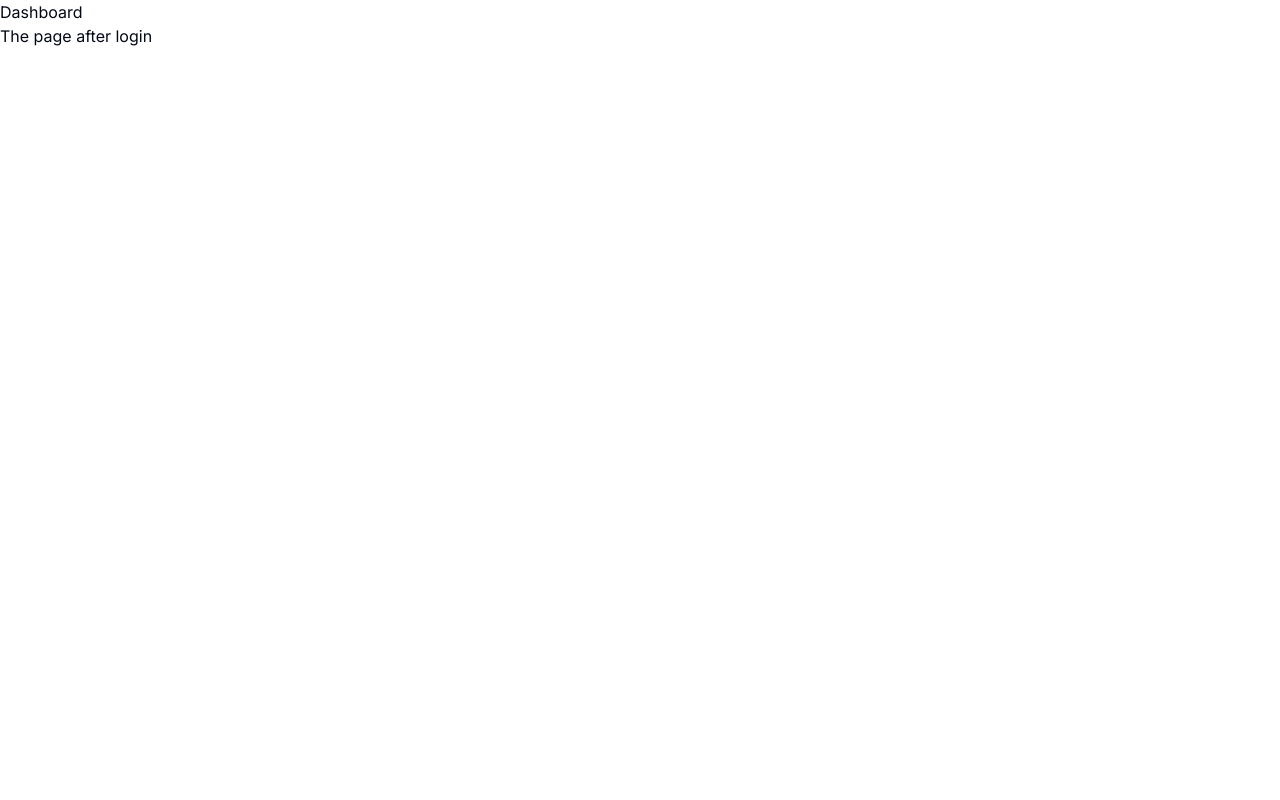
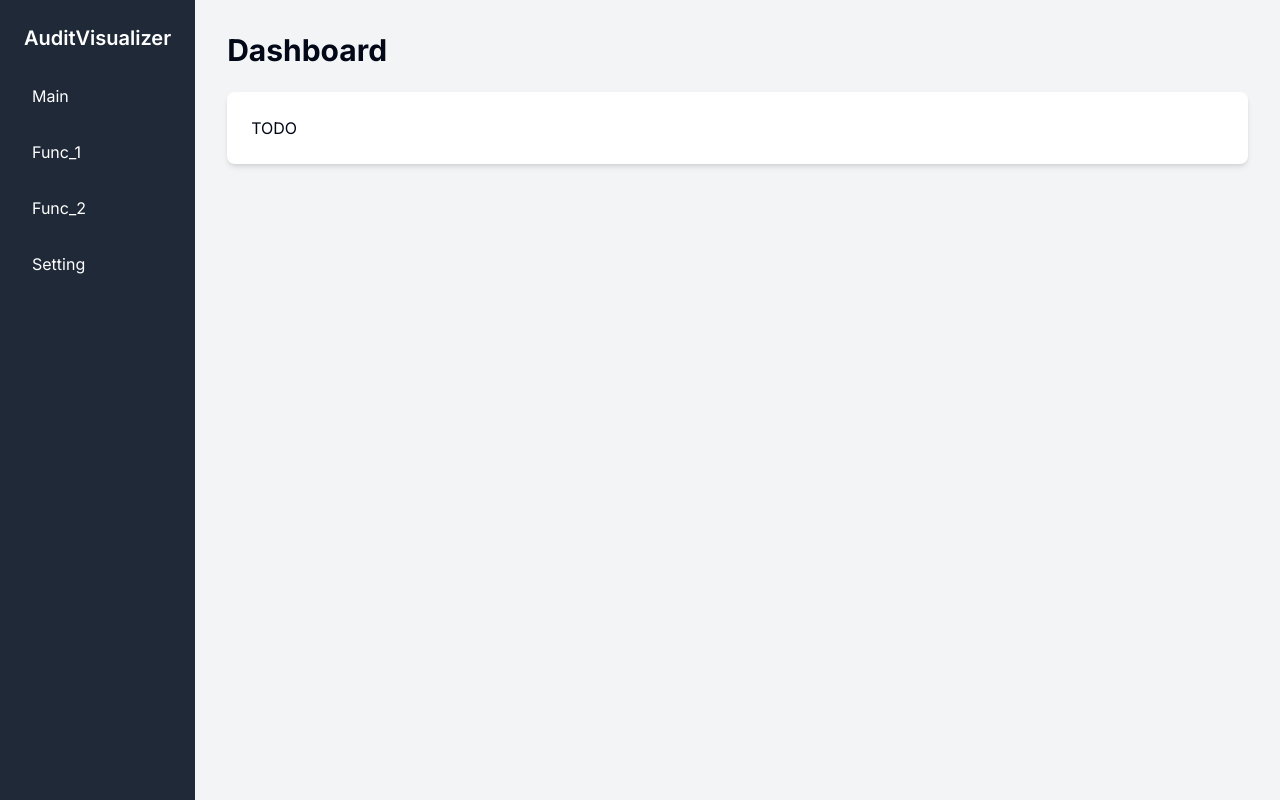
Before and after one commit to DemocracyDevelopers/AuditVisualizer, a Next.js app: page /dashboard in a window 1280 px wide. Built offline with nearby package versions, Linux system fonts and the light colour scheme.

Commit message:
chore: modify the dashboard page and add the pnpm-lock ignore

```diff
--- a/app/dashboard/page.tsx
+++ b/app/dashboard/page.tsx
@@ -1,11 +1,29 @@
-// app/dashboard.tsx
+"use client";
+
 import React from "react";
 
 const Dashboard: React.FC = () => {
   return (
-    <div>
-      <h2>Dashboard</h2>
-      <p>The page after login</p>
+    <div className="flex h-screen">
+      {/* Left Tool Bar */}
+      <aside className="w-1/8 bg-gray-800 text-white p-6">
+        <h2 className="text-xl font-semibold mb-6">AuditVisualizer</h2>
+        <ul className="space-y-4">
+          <li className="hover:bg-gray-700 p-2 rounded">Main</li>
+          <li className="hover:bg-gray-700 p-2 rounded">Func_1</li>
+          <li className="hover:bg-gray-700 p-2 rounded">Func_2</li>
+          <li className="hover:bg-gray-700 p-2 rounded">Setting</li>
+        </ul>
+      </aside>
+
+      {/* Main Work Space */}
+      <main className="flex-1 bg-gray-100 p-8">
+        <h1 className="text-3xl font-bold mb-6">Dashboard</h1>
+        <div className="bg-white shadow-md rounded-lg p-6">
+          <p>TODO</p>
+          {/* Add more Stuff here*/}
+        </div>
+      </main>
     </div>
   );
 };
```
Also changed, not shown: 1 other file (tests, documents, lock files or other folders).
